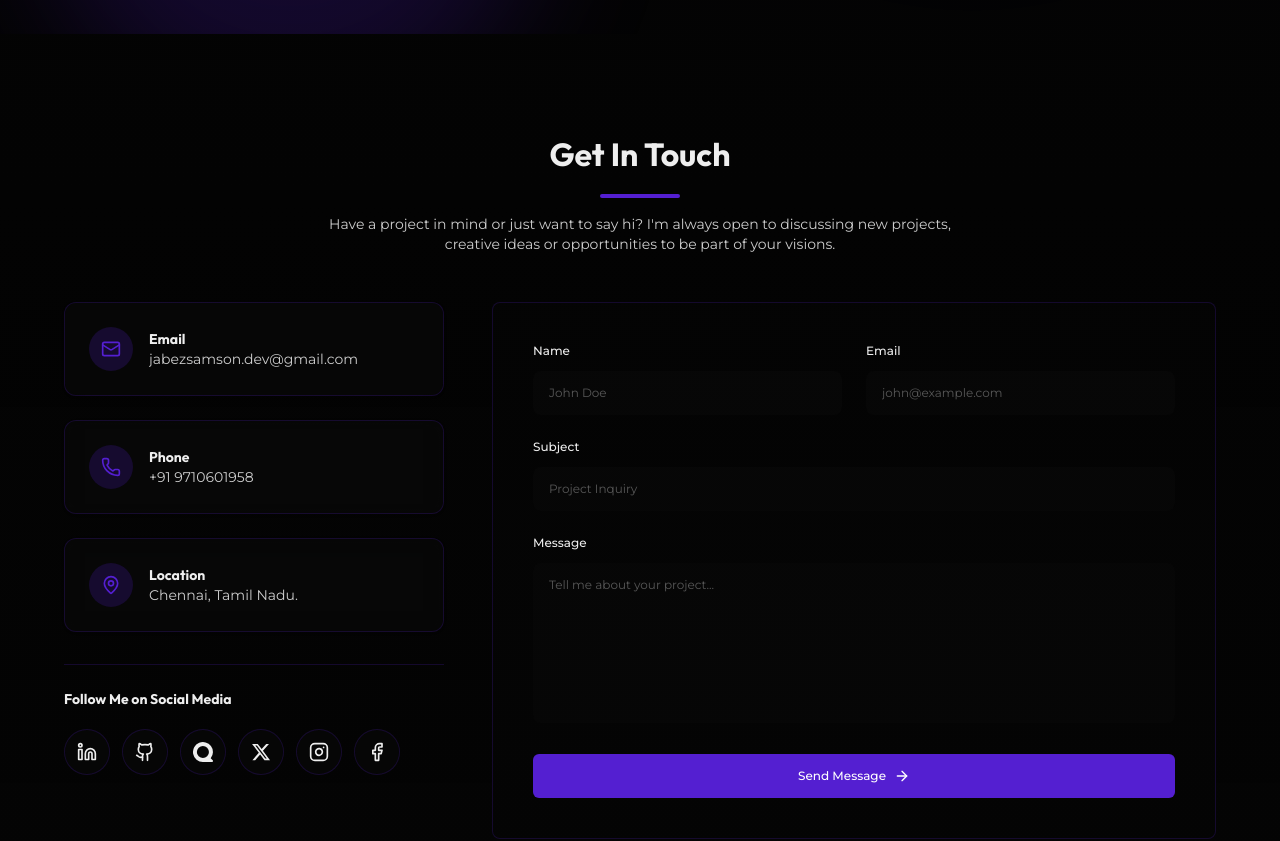
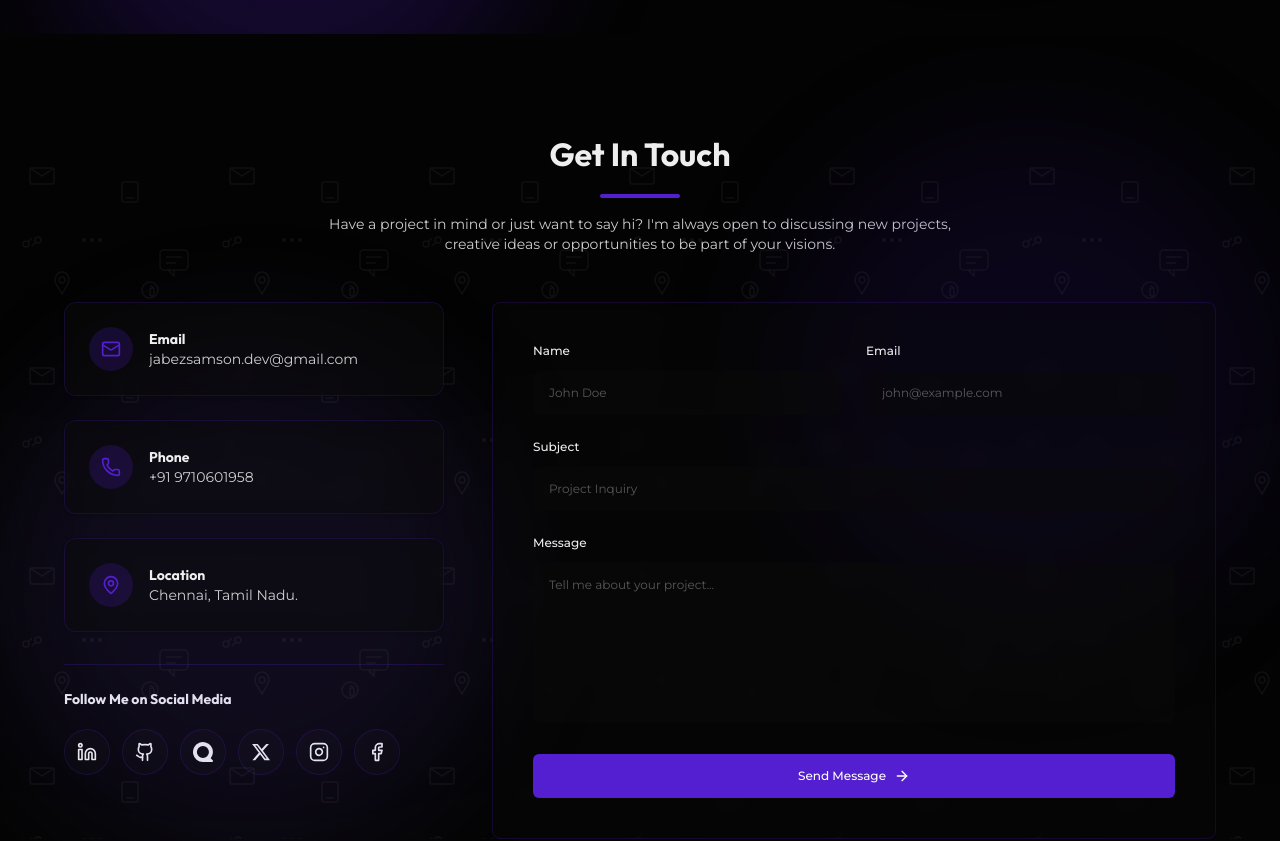
Before and after one commit to jabezsamsondev-prog/my_portfolio_website, a React (Vite) app: page / in a window 1280 px wide. Shown: the part 7960-8801 px from the top of the page. Built offline with nearby package versions, Linux system fonts and the light colour scheme.

Commit message:
updated the contact section

```diff
--- a/src/components/sections/Contact.tsx
+++ b/src/components/sections/Contact.tsx
@@ -1,7 +1,7 @@
 import { Button } from "../ui/Button";
 import { Section } from "../ui/Section";
 import { Card, CardContent } from "../ui/Card";
-import { motion } from "framer-motion";
+import { motion, AnimatePresence } from "framer-motion";
 import { useState } from "react";
 import {
   Mail,
@@ -12,6 +12,9 @@ import {
   Instagram,
   Github,
   Facebook,
+  CheckCircle,
+  XCircle,
+  Loader2,
 } from "lucide-react";
 import { FaXTwitter } from "react-icons/fa6";
 import { SiQuora } from "react-icons/si";
@@ -25,12 +28,40 @@ export function Contact() {
   });
   const [isSubmitting, setIsSubmitting] = useState(false);
   const [submitStatus, setSubmitStatus] = useState<'idle' | 'success' | 'error'>('idle');
-  const [emailError, setEmailError] = useState('');
+  const [errors, setErrors] = useState({
+    name: '',
+    email: '',
+    subject: '',
+    message: ''
+  });
 
   const validateEmail = (email: string): boolean => {
     // RFC 5322 compliant email regex
     const emailRegex = /^[a-zA-Z0-9._%+-]+@[a-zA-Z0-9.-]+\.[a-zA-Z]{2,}$/;
     return emailRegex.test(email);
+  };
+
+  const validateField = (name: string, value: string): string => {
+    switch (name) {
+      case 'name':
+        if (!value.trim()) return 'Please enter your name';
+        if (value.trim().length < 2) return 'Name must be at least 2 characters';
+        return '';
+      case 'email':
+        if (!value.trim()) return 'Please enter your email address';
+        if (!validateEmail(value)) return 'Please enter a valid email address';
+        return '';
+      case 'subject':
+        if (!value.trim()) return 'Please enter a subject';
+        if (value.trim().length < 3) return 'Subject must be at least 3 characters';
+        return '';
+      case 'message':
+        if (!value.trim()) return 'Please enter your message';
+        if (value.trim().length < 10) return 'Message must be at least 10 characters';
+        return '';
+      default:
+        return '';
+    }
   };
 
   const handleChange = (e: React.ChangeEvent<HTMLInputElement | HTMLTextAreaElement>) => {
@@ -40,27 +71,44 @@ export function Contact() {
       [name]: value
     });
 
-    // Validate email on change
-    if (name === 'email') {
-      if (value && !validateEmail(value)) {
-        setEmailError('Please enter a valid email address');
-      } else {
-        setEmailError('');
-      }
+    // Clear error when user starts typing
+    if (errors[name as keyof typeof errors]) {
+      setErrors({
+        ...errors,
+        [name]: ''
+      });
     }
+  };
+
+  const handleBlur = (e: React.FocusEvent<HTMLInputElement | HTMLTextAreaElement>) => {
+    const { name, value } = e.target;
+    const error = validateField(name, value);
+    setErrors({
+      ...errors,
+      [name]: error
+    });
   };
 
   const handleSubmit = async (e: React.FormEvent) => {
     e.preventDefault();
+
+    // Validate all fields
+    const newErrors = {
+      name: validateField('name', formData.name),
+      email: validateField('email', formData.email),
+      subject: validateField('subject', formData.subject),
+      message: validateField('message', formData.message)
+    };
+
+    setErrors(newErrors);
+
+    // Check if there are any errors
+    if (Object.values(newErrors).some(error => error !== '')) {
+      return;
+    }
+
     setIsSubmitting(true);
     setSubmitStatus('idle');
-
-    // Validate email before submitting
-    if (!validateEmail(formData.email)) {
-      setEmailError('Please enter a valid email address');
-      setIsSubmitting(false);
-      return;
-    }
 
     // Trim all form data to remove extra whitespace
     const trimmedData = {
@@ -107,8 +155,118 @@ export function Contact() {
   return (
     <Section
       id="contact"
-      className="bg-gradient-to-b from-background to-secondary/20"
+      className="bg-gradient-to-b from-background to-secondary/20 relative overflow-hidden"
     >
+      {/* Communication Doodle Background */}
+      <div className="absolute inset-0 opacity-[0.05] pointer-events-none">
+        <svg className="w-full h-full" xmlns="http://www.w3.org/2000/svg">
+          <defs>
+            <pattern id="doodle-pattern" x="0" y="0" width="200" height="200" patternUnits="userSpaceOnUse">
+              {/* Email Icon Doodle */}
+              <g transform="translate(30, 30)">
+                <rect x="0" y="8" width="24" height="16" fill="none" stroke="currentColor" strokeWidth="1.5" rx="2"/>
+                <path d="M 0 8 L 12 16 L 24 8" fill="none" stroke="currentColor" strokeWidth="1.5"/>
+              </g>
+
+              {/* Phone Icon Doodle */}
+              <g transform="translate(120, 50)">
+                <path d="M 4 2 Q 2 2 2 4 L 2 20 Q 2 22 4 22 L 16 22 Q 18 22 18 20 L 18 4 Q 18 2 16 2 Z" fill="none" stroke="currentColor" strokeWidth="1.5"/>
+                <line x1="6" y1="18" x2="14" y2="18" stroke="currentColor" strokeWidth="1.5"/>
+              </g>
+
+              {/* Message Bubble Doodle */}
+              <g transform="translate(160, 120)">
+                <rect x="0" y="0" width="28" height="20" rx="4" fill="none" stroke="currentColor" strokeWidth="1.5"/>
+                <path d="M 8 20 L 14 26 L 14 20" fill="none" stroke="currentColor" strokeWidth="1.5"/>
+                <line x1="6" y1="7" x2="22" y2="7" stroke="currentColor" strokeWidth="1.5"/>
+                <line x1="6" y1="13" x2="16" y2="13" stroke="currentColor" strokeWidth="1.5"/>
+              </g>
+
+              {/* Location Pin Doodle */}
+              <g transform="translate(50, 140)">
+                <path d="M 12 2 Q 8 2 6 6 Q 4 10 6 14 L 12 24 L 18 14 Q 20 10 18 6 Q 16 2 12 2 Z" fill="none" stroke="currentColor" strokeWidth="1.5"/>
+                <circle cx="12" cy="10" r="3" fill="none" stroke="currentColor" strokeWidth="1.5"/>
+              </g>
+
+              {/* At Symbol Doodle */}
+              <g transform="translate(140, 150)">
+                <circle cx="10" cy="10" r="8" fill="none" stroke="currentColor" strokeWidth="1.5"/>
+                <path d="M 10 6 Q 14 6 14 10 L 14 14 Q 14 16 12 16 Q 10 16 10 14 L 10 10 Q 10 8 12 8 Q 14 8 14 10" fill="none" stroke="currentColor" strokeWidth="1.5"/>
+              </g>
+
+              {/* Chat Dots Doodle */}
+              <g transform="translate(80, 100)">
+                <circle cx="4" cy="10" r="2" fill="currentColor"/>
+                <circle cx="12" cy="10" r="2" fill="currentColor"/>
+                <circle cx="20" cy="10" r="2" fill="currentColor"/>
+              </g>
+
+              {/* Link/Connection Icon */}
+              <g transform="translate(20, 100)">
+                <path d="M 8 12 L 12 8 M 12 16 L 16 12" stroke="currentColor" strokeWidth="1.5" fill="none"/>
+                <circle cx="6" cy="14" r="3" fill="none" stroke="currentColor" strokeWidth="1.5"/>
+                <circle cx="18" cy="10" r="3" fill="none" stroke="currentColor" strokeWidth="1.5"/>
+              </g>
+            </pattern>
+          </defs>
+          <rect width="100%" height="100%" fill="url(#doodle-pattern)"/>
+        </svg>
+      </div>
+
+      {/* Gradient Orbs */}
+      <div className="absolute top-0 right-0 w-[500px] h-[500px] bg-primary/10 rounded-full filter blur-3xl" />
+      <div className="absolute bottom-0 left-0 w-[500px] h-[500px] bg-accent/10 rounded-full filter blur-3xl" />
+
+      {/* Toast Notifications */}
+      <AnimatePresence>
+        {submitStatus === 'success' && (
+          <motion.div
+            initial={{ opacity: 0, y: -100 }}
+            animate={{ opacity: 1, y: 0 }}
+            exit={{ opacity: 0, y: -100 }}
+            transition={{ type: "spring", stiffness: 500, damping: 30 }}
+            className="fixed top-24 left-1/2 -translate-x-1/2 z-[9999] w-[90%] max-w-md"
+          >
+            <div className="bg-gradient-to-r from-green-500 to-emerald-500 text-white px-6 py-4 rounded-lg shadow-2xl shadow-green-500/50 border border-green-400/50 flex items-center gap-4">
+              <motion.div
+                initial={{ scale: 0, rotate: -180 }}
+                animate={{ scale: 1, rotate: 0 }}
+                transition={{ type: "spring", stiffness: 500, damping: 20, delay: 0.2 }}
+              >
+                <CheckCircle className="h-6 w-6 flex-shrink-0" />
+              </motion.div>
+              <div className="flex-1">
+                <p className="font-semibold text-sm">Success!</p>
+                <p className="text-xs opacity-90">Message sent successfully! I'll get back to you soon.</p>
+              </div>
+            </div>
+          </motion.div>
+        )}
+        {submitStatus === 'error' && (
+          <motion.div
+            initial={{ opacity: 0, y: -100 }}
+            animate={{ opacity: 1, y: 0 }}
+            exit={{ opacity: 0, y: -100 }}
+            transition={{ type: "spring", stiffness: 500, damping: 30 }}
+            className="fixed top-24 left-1/2 -translate-x-1/2 z-[9999] w-[90%] max-w-md"
+          >
+            <div className="bg-gradient-to-r from-red-500 to-rose-500 text-white px-6 py-4 rounded-lg shadow-2xl shadow-red-500/50 border border-red-400/50 flex items-center gap-4">
+              <motion.div
+                initial={{ scale: 0, rotate: -180 }}
+                animate={{ scale: 1, rotate: 0 }}
+                transition={{ type: "spring", stiffness: 500, damping: 20, delay: 0.2 }}
+              >
+                <XCircle className="h-6 w-6 flex-shrink-0" />
+              </motion.div>
+              <div className="flex-1">
+                <p className="font-semibold text-sm">Error!</p>
+                <p className="text-xs opacity-90">Failed to send message. Please try again or email me directly.</p>
+              </div>
+            </div>
+          </motion.div>
+        )}
+      </AnimatePresence>
+
       <div className="mb-12 text-center">
         <h2 className="text-[32px] font-bold mb-4">Get In Touch</h2>
         <div className="h-1 w-20 bg-primary rounded-full mx-auto" />
@@ -241,19 +399,9 @@ export function Contact() {
           className="order-1 lg:order-2"
         >
           <form
-            className="space-y-6 p-8 md:p-10 rounded-lg border border-primary/20 bg-secondary/20 flex-1"
+            className="space-y-6 p-8 md:p-10 rounded-lg border border-primary/20 bg-card/30 backdrop-blur-sm flex-1"
             onSubmit={handleSubmit}
           >
-            {submitStatus === 'success' && (
-              <div className="p-4 rounded-lg bg-green-500/20 border border-green-500/50 text-green-400 text-sm">
-                Message sent successfully! I'll get back to you soon.
-              </div>
-            )}
-            {submitStatus === 'error' && (
-              <div className="p-4 rounded-lg bg-red-500/20 border border-red-500/50 text-red-400 text-sm">
-                Failed to send message. Please try again or email me directly.
-              </div>
-            )}
             <div className="grid grid-cols-1 lg:grid-cols-2 gap-6">
               <div className="space-y-3">
                 <label
@@ -266,12 +414,17 @@ export function Contact() {
                   id="name"
                   name="name"
                   type="text"
-                  required
                   value={formData.name}
                   onChange={handleChange}
-                  className="w-full rounded-lg border-0 bg-secondary/50 px-4 py-3.5 text-xs text-foreground placeholder:text-muted-foreground/40 focus:bg-secondary focus:ring-2 focus:ring-primary/50 transition-all duration-200 outline-none"
+                  onBlur={handleBlur}
+                  className={`w-full rounded-lg border-0 bg-secondary/50 px-4 py-3.5 text-xs text-foreground placeholder:text-muted-foreground/40 focus:bg-secondary focus:ring-2 transition-all duration-200 outline-none ${
+                    errors.name ? 'ring-2 ring-red-500/50 focus:ring-red-500/50' : 'focus:ring-primary/50'
+                  }`}
                   placeholder="John Doe"
                 />
+                {errors.name && (
+                  <p className="text-xs text-red-400 mt-1">{errors.name}</p>
+                )}
               </div>
               <div className="space-y-3">
                 <label
@@ -283,17 +436,17 @@ export function Contact() {
                 <input
                   id="email"
                   name="email"
-                  type="email"
-                  required
+                  type="text"
                   value={formData.email}
                   onChange={handleChange}
+                  onBlur={handleBlur}
                   className={`w-full rounded-lg border-0 bg-secondary/50 px-4 py-3.5 text-xs text-foreground placeholder:text-muted-foreground/40 focus:bg-secondary focus:ring-2 transition-all duration-200 outline-none ${
-                    emailError ? 'ring-2 ring-red-500/50 focus:ring-red-500/50' : 'focus:ring-primary/50'
+                    errors.email ? 'ring-2 ring-red-500/50 focus:ring-red-500/50' : 'focus:ring-primary/50'
                   }`}
                   placeholder="john@example.com"
                 />
-                {emailError && (
-                  <p className="text-xs text-red-400 mt-1">{emailError}</p>
+                {errors.email && (
+                  <p className="text-xs text-red-400 mt-1">{errors.email}</p>
                 )}
               </div>
             </div>
@@ -308,12 +461,17 @@ export function Contact() {
                 id="subject"
                 name="subject"
                 type="text"
-                required
                 value={formData.subject}
                 onChange={handleChange}
-                className="w-full rounded-lg border-0 bg-secondary/50 px-4 py-3.5 text-xs text-foreground placeholder:text-muted-foreground/40 focus:bg-secondary focus:ring-2 focus:ring-primary/50 transition-all duration-200 outline-none"
+                onBlur={handleBlur}
+                className={`w-full rounded-lg border-0 bg-secondary/50 px-4 py-3.5 text-xs text-foreground placeholder:text-muted-foreground/40 focus:bg-secondary focus:ring-2 transition-all duration-200 outline-none ${
+                  errors.subject ? 'ring-2 ring-red-500/50 focus:ring-red-500/50' : 'focus:ring-primary/50'
+                }`}
                 placeholder="Project Inquiry"
               />
+              {errors.subject && (
+                <p className="text-xs text-red-400 mt-1">{errors.subject}</p>
+              )}
             </div>
             <div className="space-y-3">
               <label
@@ -326,16 +484,25 @@ export function Contact() {
                 id="message"
                 name="message"
                 rows={5}
-                required
                 value={formData.message}
                 onChange={handleChange}
-                className="w-full min-h-[140px] md:min-h-[160px] rounded-lg border-0 bg-secondary/50 px-4 py-3.5 text-xs text-foreground placeholder:text-muted-foreground/40 focus:bg-secondary focus:ring-2 focus:ring-primary/50 transition-all duration-200 resize-none outline-none"
+                onBlur={handleBlur}
+                className={`w-full min-h-[140px] md:min-h-[160px] rounded-lg border-0 bg-secondary/50 px-4 py-3.5 text-xs text-foreground placeholder:text-muted-foreground/40 focus:bg-secondary focus:ring-2 transition-all duration-200 resize-none outline-none ${
+                  errors.message ? 'ring-2 ring-red-500/50 focus:ring-red-500/50' : 'focus:ring-primary/50'
+                }`}
                 placeholder="Tell me about your project..."
               />
+              {errors.message && (
+                <p className="text-xs text-red-400 mt-1">{errors.message}</p>
+              )}
             </div>
             <Button type="submit" className="w-full group" size="lg" disabled={isSubmitting}>
               {isSubmitting ? 'Sending...' : 'Send Message'}
-              <ArrowRight className="ml-2 h-4 w-4 group-hover:translate-x-1 transition-transform" />
+              {isSubmitting ? (
+                <Loader2 className="ml-2 h-4 w-4 animate-spin" />
+              ) : (
+                <ArrowRight className="ml-2 h-4 w-4 group-hover:translate-x-1 transition-transform" />
+              )}
             </Button>
           </form>
         </motion.div>
```
